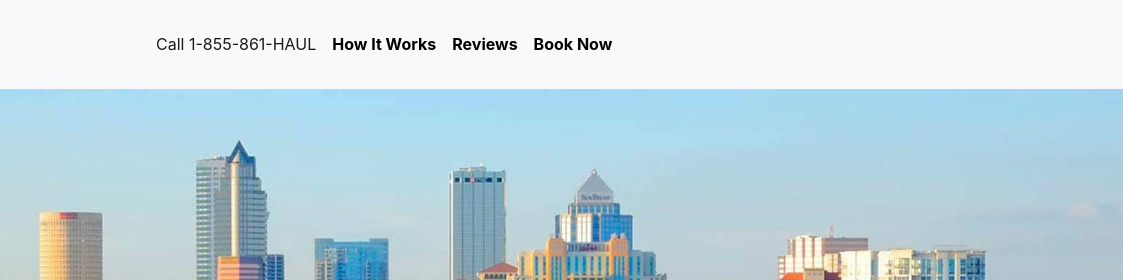
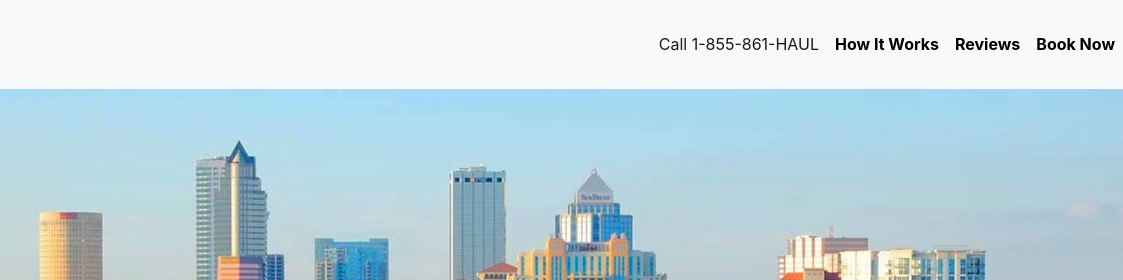
Before and after one commit to ACmiller77/franchise, a plain HTML site: page index.html in a window 1280 px wide. Shown: the top 280 px of the page, 157-1280 px from the left. Drawn offline with nearby package versions, Linux system fonts and the light colour scheme.

Commit message:
aligned nav links to the right

```diff
--- a/index.html
+++ b/index.html
@@ -17,6 +17,7 @@
     <a class="navbar-brand" href="#">
       <img src="images/gihaul--logo.png" alt="GI Haul logo" width="50%"/>
     </a>
+    <div class="navthing">
       <button class="navbar-toggler" type="button" data-toggle="collapse" data-target="#navbarNavAltMarkup" aria-controls="navbarNavAltMarkup" aria-expanded="false" aria-label="Toggle navigation">
         <span class="navbar-toggler-icon"></span>
       </button>
@@ -28,6 +29,7 @@
             <div class="p-2"><a href="#">Book Now</a></div>
             <div class="p-2"><a href="#">Reviews</a></div>
             <div class="p-2"><a href="#">How It Works</a></div>
+          </div>
         </div>
     </div>
     </nav>
--- a/style.css
+++ b/style.css
@@ -1,3 +1,8 @@
+.navthing {
+  position: absolute;
+  right: 0px;
+}
+
 .p-2 > a {
   color: black;
   font-weight: bold;
```
Lines whose indentation alone changed are shown as unchanged.
